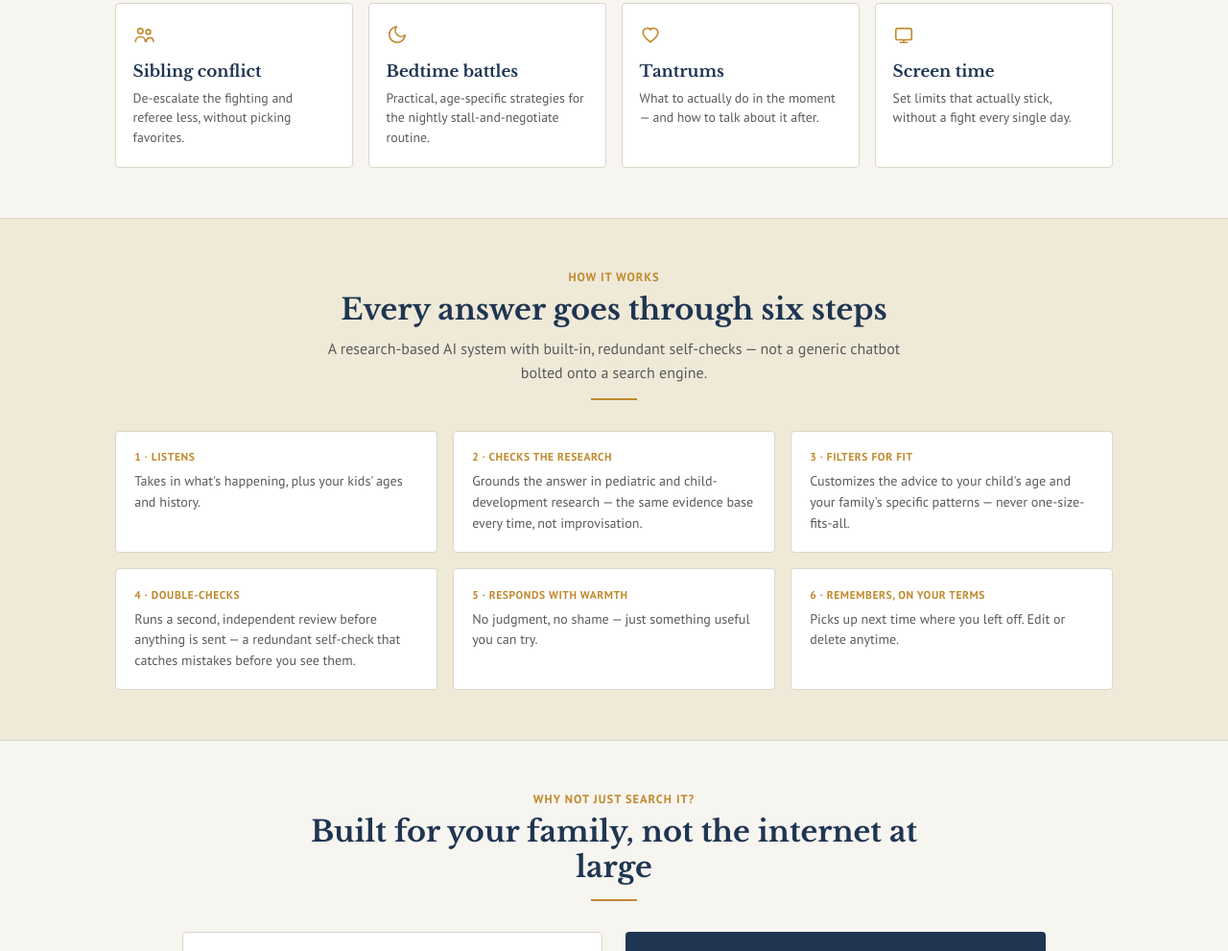
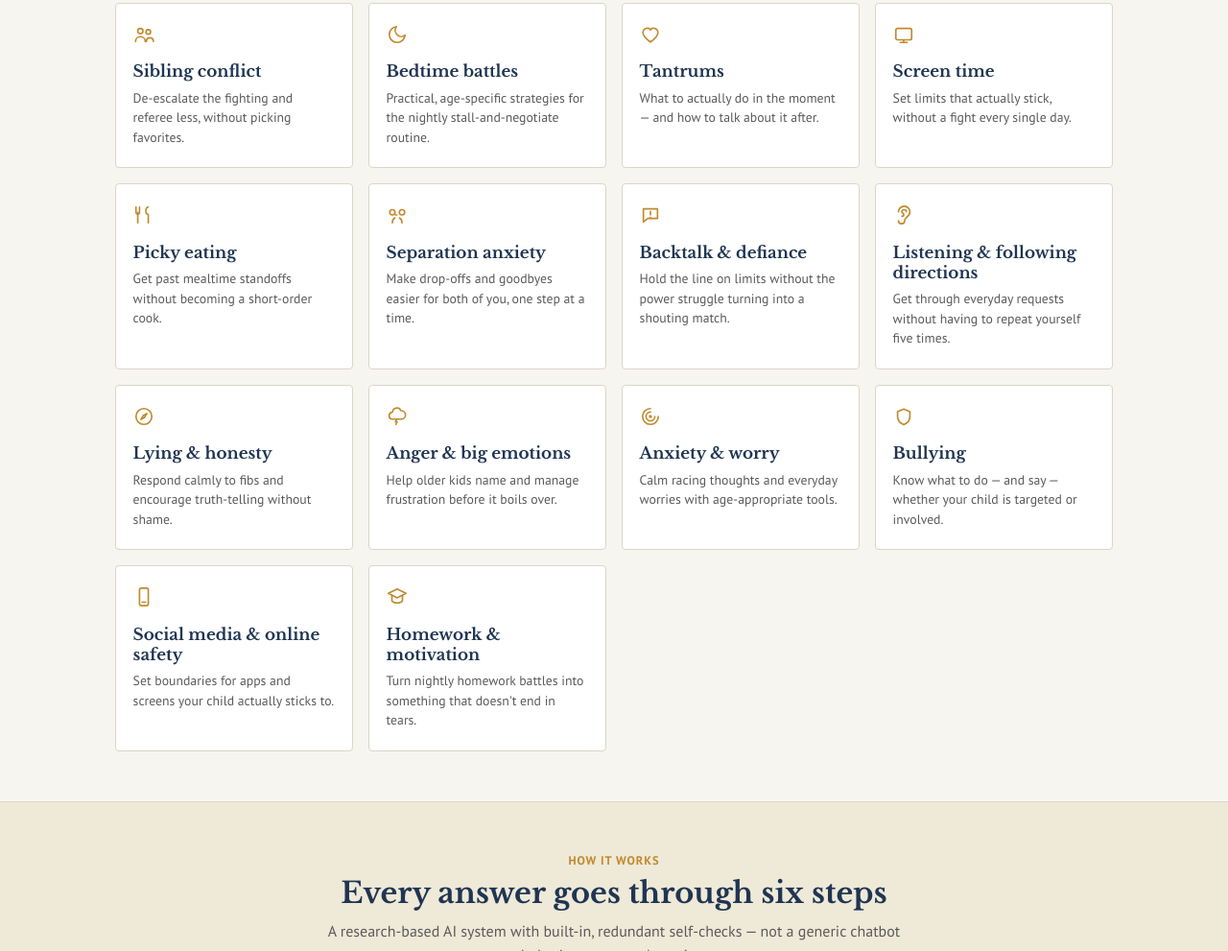
Before and after one commit to kingavi26/ParentsWithLove, a website: page public/index.html in a window 1280 px wide. Shown: the part 3064-4055 px from the top of the page at 96% size. Drawn offline with nearby package versions, Linux system fonts and the light colour scheme; no server answers.

Commit message:
Add files via upload

```diff
--- a/public/index.html
+++ b/public/index.html
@@ -194,6 +194,56 @@
             <h3 data-editable="feature-screen-title">Screen time</h3>
             <p data-editable="feature-screen-body">Set limits that actually stick, without a fight every single day.</p>
           </div>
+          <div class="feature-card" data-reorder-id="picky-eating">
+            <svg width="22" height="22" viewBox="0 0 24 24" fill="none" stroke="currentColor" stroke-width="1.8" stroke-linecap="round" stroke-linejoin="round"><path d="M7 3v6a2 2 0 1 1-4 0V3" /><path d="M5 9v12" /><path d="M17 3c-1.6 0-2.8 1.6-2.8 4.2s1.2 4.2 2.8 4.2V21" /></svg>
+            <h3 data-editable="feature-picky-eating-title">Picky eating</h3>
+            <p data-editable="feature-picky-eating-body">Get past mealtime standoffs without becoming a short-order cook.</p>
+          </div>
+          <div class="feature-card" data-reorder-id="separation-anxiety">
+            <svg width="22" height="22" viewBox="0 0 24 24" fill="none" stroke="currentColor" stroke-width="1.8" stroke-linecap="round" stroke-linejoin="round"><circle cx="6.5" cy="9" r="3" /><circle cx="17.5" cy="9" r="3" /><path d="M6.5 21c0-3 1.5-5 3-5.7M17.5 21c0-3-1.5-5-3-5.7" /><path d="M10 12h4" stroke-dasharray="1.6 2.4" /></svg>
+            <h3 data-editable="feature-separation-anxiety-title">Separation anxiety</h3>
+            <p data-editable="feature-separation-anxiety-body">Make drop-offs and goodbyes easier for both of you, one step at a time.</p>
+          </div>
+          <div class="feature-card" data-reorder-id="backtalk">
+            <svg width="22" height="22" viewBox="0 0 24 24" fill="none" stroke="currentColor" stroke-width="1.8" stroke-linecap="round" stroke-linejoin="round"><path d="M4 5h16v11H9l-5 4V5Z" /><line x1="12" y1="8" x2="12" y2="12" /><circle cx="12" cy="15" r="1" fill="currentColor" stroke="none" /></svg>
+            <h3 data-editable="feature-backtalk-title">Backtalk &amp; defiance</h3>
+            <p data-editable="feature-backtalk-body">Hold the line on limits without the power struggle turning into a shouting match.</p>
+          </div>
+          <div class="feature-card" data-reorder-id="listening">
+            <svg width="22" height="22" viewBox="0 0 24 24" fill="none" stroke="currentColor" stroke-width="1.8" stroke-linecap="round" stroke-linejoin="round"><path d="M6 8.5a6.5 6.5 0 1 1 13 0c0 6-6 6-6 10a3.5 3.5 0 1 1-7 0" /><path d="M15 8.5a2.5 2.5 0 0 0-5 0v1a2 2 0 1 1 0 4" /></svg>
+            <h3 data-editable="feature-listening-title">Listening &amp; following directions</h3>
+            <p data-editable="feature-listening-body">Get through everyday requests without having to repeat yourself five times.</p>
+          </div>
+          <div class="feature-card" data-reorder-id="honesty">
+            <svg width="22" height="22" viewBox="0 0 24 24" fill="none" stroke="currentColor" stroke-width="1.8" stroke-linecap="round" stroke-linejoin="round"><circle cx="12" cy="12" r="9" /><path d="M15.3 8.7 12.8 13l-4.1 2.3 2.5-4.3 4.1-2.3Z" /></svg>
+            <h3 data-editable="feature-honesty-title">Lying &amp; honesty</h3>
+            <p data-editable="feature-honesty-body">Respond calmly to fibs and encourage truth-telling without shame.</p>
+          </div>
+          <div class="feature-card" data-reorder-id="school-age-anger">
+            <svg width="22" height="22" viewBox="0 0 24 24" fill="none" stroke="currentColor" stroke-width="1.8" stroke-linecap="round" stroke-linejoin="round"><path d="M6 15a4 4 0 0 1 .7-7.9 5 5 0 0 1 9.6-1.6A4.5 4.5 0 0 1 17 15H6Z" /><path d="M11.5 15 10 18h2l-1.5 3" /></svg>
+            <h3 data-editable="feature-school-age-anger-title">Anger &amp; big emotions</h3>
+            <p data-editable="feature-school-age-anger-body">Help older kids name and manage frustration before it boils over.</p>
+          </div>
+          <div class="feature-card" data-reorder-id="worry">
+            <svg width="22" height="22" viewBox="0 0 24 24" fill="none" stroke="currentColor" stroke-width="1.8" stroke-linecap="round" stroke-linejoin="round"><path d="M12 3a9 9 0 1 0 9 9" /><path d="M12 7a5 5 0 1 0 5 5" /><path d="M12 11a1 1 0 1 0 1 1" /></svg>
+            <h3 data-editable="feature-worry-title">Anxiety &amp; worry</h3>
+            <p data-editable="feature-worry-body">Calm racing thoughts and everyday worries with age-appropriate tools.</p>
+          </div>
+          <div class="feature-card" data-reorder-id="bullying">
+            <svg width="22" height="22" viewBox="0 0 24 24" fill="none" stroke="currentColor" stroke-width="1.8" stroke-linecap="round" stroke-linejoin="round"><path d="M12 3.5 19 6.5V12c0 5-3.2 7.7-7 9.2-3.8-1.5-7-4.2-7-9.2V6.5l7-3Z" /></svg>
+            <h3 data-editable="feature-bullying-title">Bullying</h3>
+            <p data-editable="feature-bullying-body">Know what to do — and say — whether your child is targeted or involved.</p>
+          </div>
+          <div class="feature-card" data-reorder-id="social-media">
+            <svg width="22" height="22" viewBox="0 0 24 24" fill="none" stroke="currentColor" stroke-width="1.8" stroke-linecap="round" stroke-linejoin="round"><rect x="7" y="2" width="10" height="20" rx="2" /><line x1="10" y1="18" x2="14" y2="18" /></svg>
+            <h3 data-editable="feature-social-media-title">Social media &amp; online safety</h3>
+            <p data-editable="feature-social-media-body">Set boundaries for apps and screens your child actually sticks to.</p>
+          </div>
+          <div class="feature-card" data-reorder-id="homework">
+            <svg width="22" height="22" viewBox="0 0 24 24" fill="none" stroke="currentColor" stroke-width="1.8" stroke-linecap="round" stroke-linejoin="round"><path d="M12 3 2 8l10 5 10-5-10-5Z" /><path d="M6 10.5V16c0 1.5 2.7 3 6 3s6-1.5 6-3v-5.5" /></svg>
+            <h3 data-editable="feature-homework-title">Homework &amp; motivation</h3>
+            <p data-editable="feature-homework-body">Turn nightly homework battles into something that doesn't end in tears.</p>
+          </div>
         </div>
       </div>
     </section>
```
